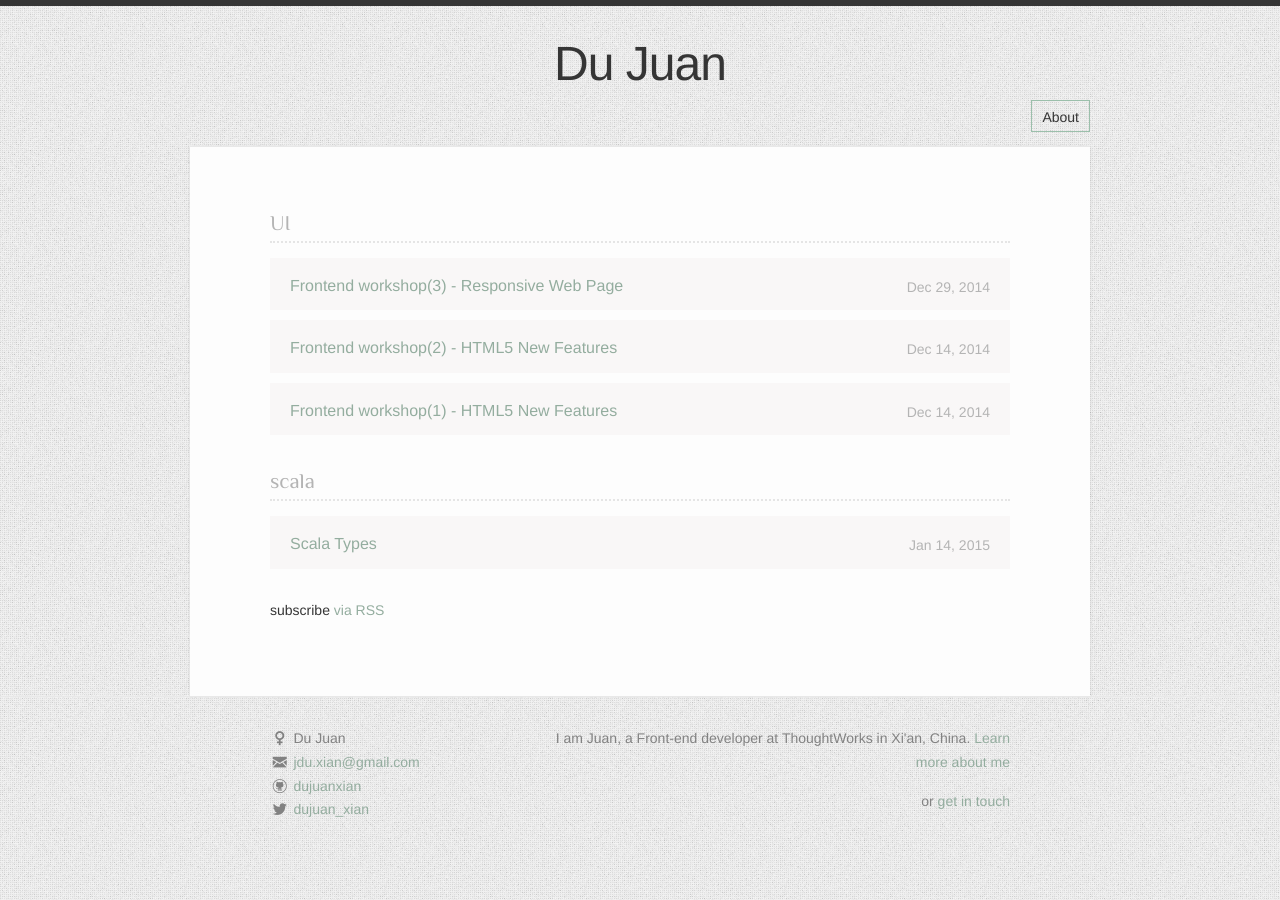
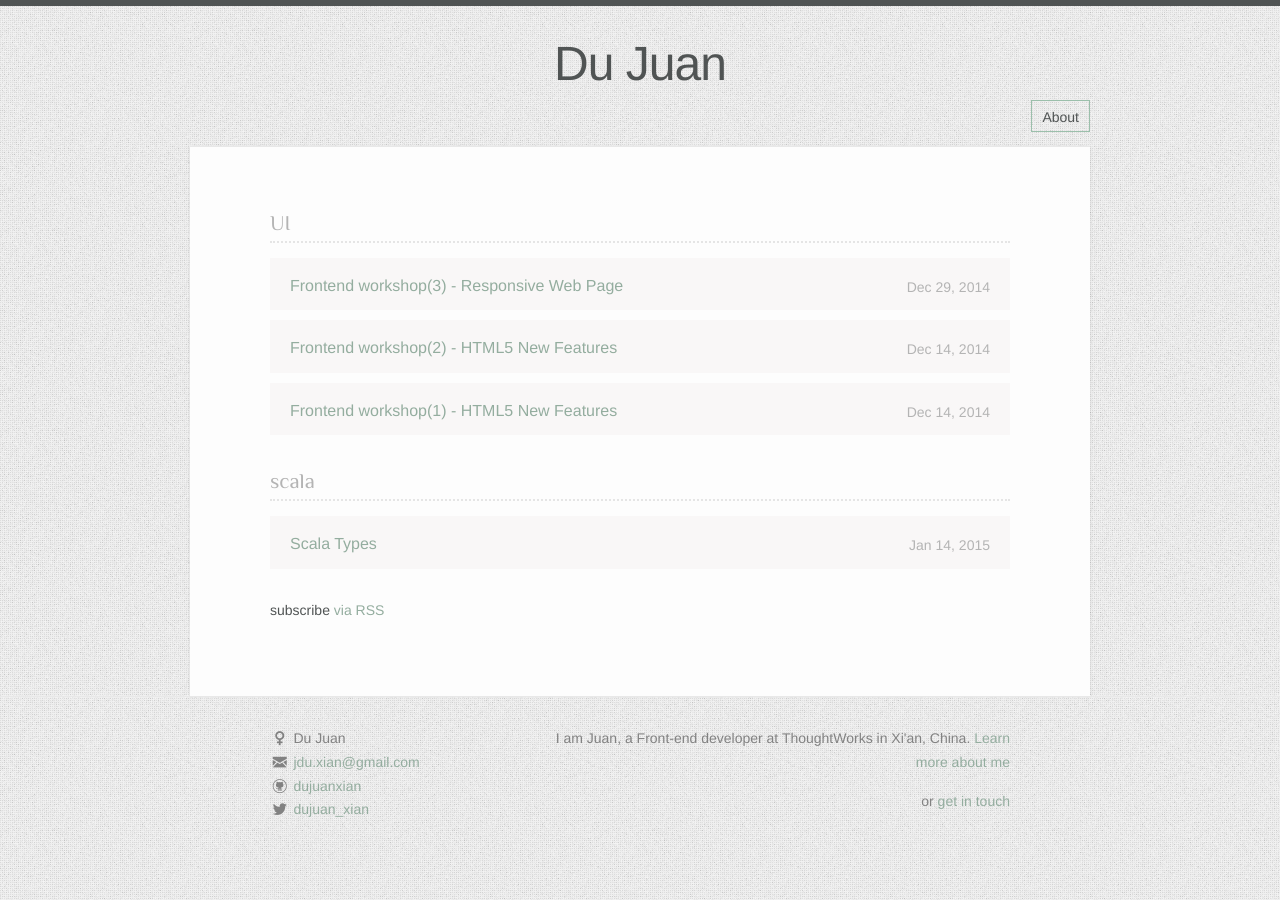
Before and after one commit to dujuanxian/dujuanxian.github.com, a Jekyll site: the page built from index.html, in a window 1280 px wide. Built offline with Jekyll 4.4.1, drawn with Linux system fonts in a browser that asks for light colours; some web fonts are replaced; comment, search, counter and statistics services are not loaded.

Commit message:
update color for main font

```diff
--- a/css/main.scss
+++ b/css/main.scss
@@ -14,7 +14,7 @@
 
 $spacing-unit:     30px;
 
-$text-color:       #353535;
+$text-color:       #505454;
 $background-color: #fdfdfd;
 $hover-background-color: rgba(213, 197, 197, 0.1);
 $brand-color:      #94AD9F;
@@ -22,7 +22,7 @@
 
 $grey-color:       #828282;
 $grey-color-light: lighten($grey-color, 40%);
-$grey-color-dark:  #353535;
+$grey-color-dark:  #505454;
 
 // Width of the content area
 $content-width:    800px;
```
